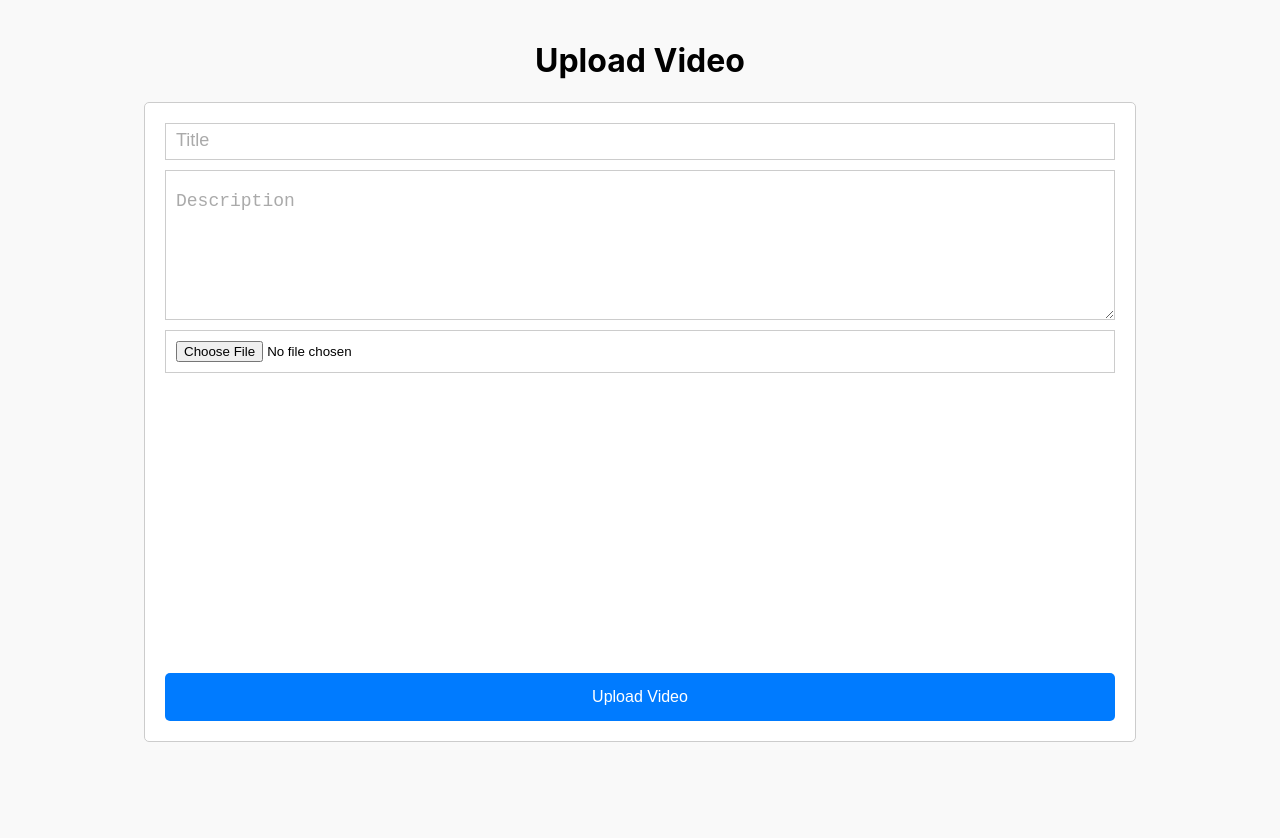
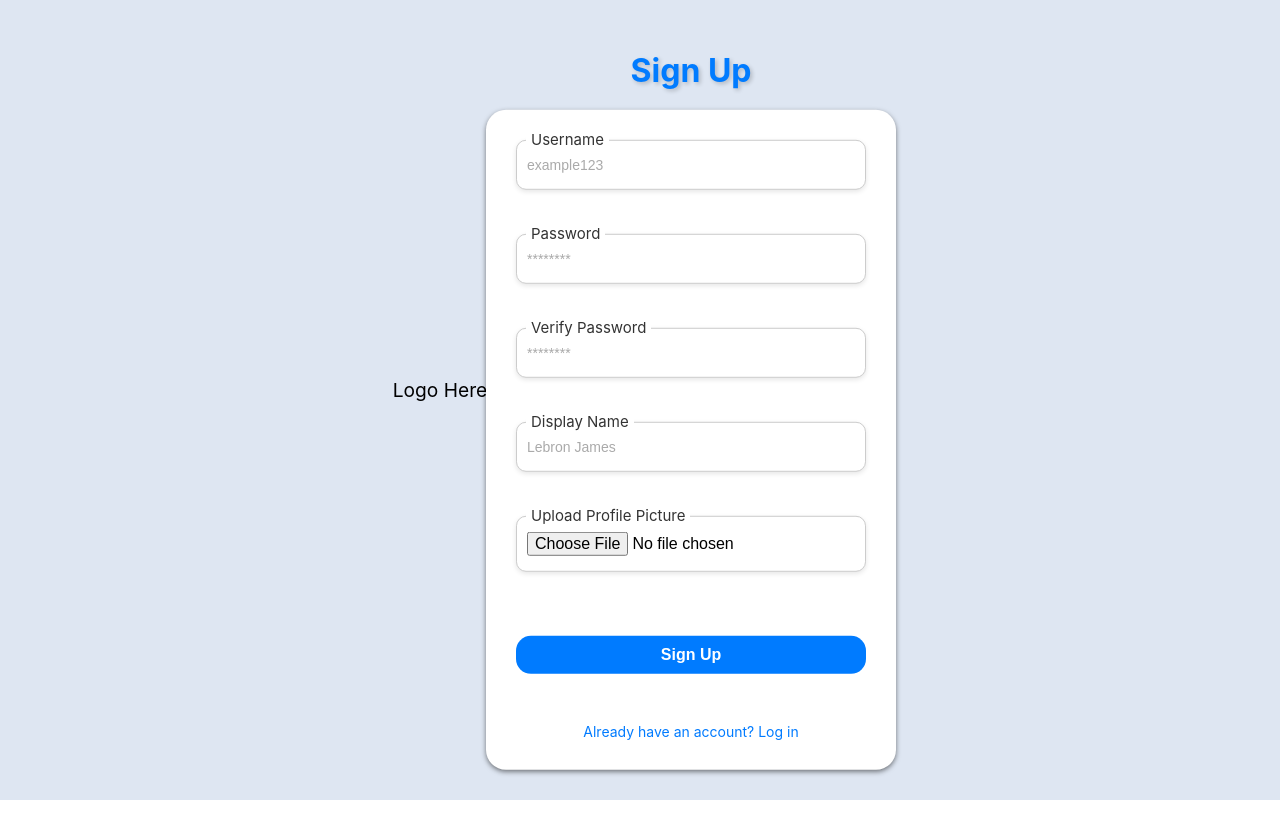
Before and after one commit to maxshabs/project_web, a React (Create React App) app: page /sign-up in a window 1280 px wide. After the commit the page ends 800 px from the top, so only its background shows below. Built offline with nearby package versions, Linux system fonts and the light colour scheme.

Commit message:
working log in and log out and move between pages

```diff
--- a/package.json
+++ b/package.json
@@ -8,6 +8,7 @@
     "@testing-library/user-event": "^13.5.0",
     "react": "^18.3.1",
     "react-dom": "^18.3.1",
+    "react-router-dom": "^6.23.1",
     "react-scripts": "5.0.1",
     "web-vitals": "^2.1.4"
   },
--- a/src/App.js
+++ b/src/App.js
@@ -1,14 +1,14 @@
-import logo from './logo.svg';
+// src/App.js
+import React from 'react';
+import { BrowserRouter as Router } from 'react-router-dom';
 import './App.css';
-import SignUp from './sign_up/SignUp';
-import SignIn from './sign_in/SignIn';
-import UploadVideo from './upload_video/UploadVideo';
+import ManageRoutes from './ManageRoutes';
 
 function App() {
   return (
-    <div className="App">
-        <UploadVideo />
-    </div>
+    <Router>
+      <ManageRoutes />
+    </Router>
   );
 }
 
--- /dev/null
+++ b/src/ManageRoutes.js
@@ -0,0 +1,53 @@
+// src/ManageRoutes.js
+import React, { useState } from 'react';
+import { Route, Routes, Navigate } from 'react-router-dom';
+import SignUp from './sign_up/SignUp';
+import SignIn from './sign_in/SignIn';
+import UploadVideo from './upload_video/UploadVideo';
+import MainPage from './main_page/MainPage';
+import LoggedInHeader from './logged_in_header/LoggedInHeader';
+
+const ManageRoutes = () => {
+  const [users, setUsers] = useState([]);
+  const [loggedInUser, setLoggedInUser] = useState(null);
+
+  const addUser = (newUser) => {
+    setUsers([...users, newUser]);
+  };
+
+  const validateUser = (username, password) => {
+    const user = users.find((user) => user.username === username && user.password === password);
+    if (user) {
+      setLoggedInUser(user);
+    }
+    return user;
+  };
+
+  return (
+    <Routes>
+      <Route path="/sign-up" element={<SignUp addUser={addUser} />} />
+      <Route path="/sign-in" element={<SignIn validateUser={validateUser} />} />
+      <Route
+        path="/main"
+        element={
+          <>
+            <LoggedInHeader displayName={loggedInUser ? loggedInUser.displayName : null} profilePicture={loggedInUser ? loggedInUser.profilePicture : null} />
+            <MainPage />
+          </>
+        }
+      />
+      <Route
+        path="/upload-video"
+        element={
+          <>
+            <LoggedInHeader displayName={loggedInUser ? loggedInUser.displayName : null} profilePicture={loggedInUser ? loggedInUser.profilePicture : null} />
+            <UploadVideo />
+          </>
+        }
+      />
+      <Route path="/" element={<Navigate to="/sign-up" />} />
+    </Routes>
+  );
+};
+
+export default ManageRoutes;
--- /dev/null
+++ b/src/logged_in_header/LoggedInHeader.js
@@ -0,0 +1,17 @@
+// src/logged_in_header/LoggedInHeader.js
+import React from 'react';
+import { Link } from 'react-router-dom';
+import styles from './LoggedInHeader.module.css';
+
+const LoggedInHeader = ({ displayName, profilePicture }) => {
+
+  return (
+    <header className={styles.loggedInHeader}>
+      {profilePicture && <img src={profilePicture} alt="Profile" className={styles.profilePicture} />}
+      {displayName ? <span>Welcome, {displayName}!</span> : <span>Not signed in</span>}
+      <Link to={"/sign-in"} className={styles.signOutButton}>Sign Out</Link>
+    </header>
+  );
+};
+
+export default LoggedInHeader;
--- /dev/null
+++ b/src/logged_in_header/LoggedInHeader.module.css
@@ -0,0 +1,37 @@
+/* src/logged_in_header/loggedInHeader.module.css */
+.loggedInHeader {
+  background-color: #f9f9f9;
+  padding: 10px;
+  text-align: right;
+  font-size: 16px;
+  border-bottom: 1px solid #ccc;
+  display: flex;
+  align-items: center;
+  justify-content: flex-end;
+}
+
+.loggedInHeader span {
+  margin-left: 10px;
+}
+
+.profilePicture {
+  width: 40px;
+  height: 40px;
+  border-radius: 50%;
+  object-fit: cover;
+  margin-right: 10px;
+}
+
+.signOutButton {
+  margin-left: 10px;
+  padding: 5px 10px;
+  background-color: #007bff;
+  color: white;
+  border: none;
+  border-radius: 5px;
+  cursor: pointer;
+}
+
+.signOutButton:hover {
+  background-color: #0056b3;
+}
--- /dev/null
+++ b/src/main_page/MainPage.js
@@ -0,0 +1,16 @@
+// src/main_page/MainPage.js
+import React from 'react';
+import { Link } from 'react-router-dom';
+
+const MainPage = () => {
+  return (
+    <div>
+      <h1>Main Page</h1>
+      <Link to="/sign-in">Sign In</Link>
+      <Link to="/sign-up">Sign Up</Link>
+      <Link to="/upload-video">Upload Video</Link>
+    </div>
+  );
+};
+
+export default MainPage;
--- a/src/sign_in/SignIn.js
+++ b/src/sign_in/SignIn.js
@@ -1,29 +1,46 @@
 // src/sign_in/SignIn.js
-import React from 'react';
+import React, { useState } from 'react';
+import { useNavigate, Link } from 'react-router-dom';
 import styles from './SignIn.module.css';
 import logo from '../assets/lebronsunshine.jpg';
 
-const SignIn = () => {
+const SignIn = ({ validateUser }) => {
+  const navigate = useNavigate();
+  const [username, setUsername] = useState('');
+  const [password, setPassword] = useState('');
+  const [errorMessage, setErrorMessage] = useState('');
+
+  const handleSubmit = (e) => {
+    e.preventDefault();
+    const user = validateUser(username, password);
+    if (user) {
+      navigate('/main');
+    } else {
+      setErrorMessage('Invalid username or password');
+    }
+  };
+
   return (
     <div className={styles.container}>
       <h1 className={styles.title}>VidTube</h1>
       <div className={styles.formWrapper}>
-        <form className={styles.form}>
+        <form className={styles.form} onSubmit={handleSubmit}>
           <img src={logo} alt='logo' className={styles.logo} />
           <div className={styles.inputContainer}>
             <label className={styles.inputLabel} htmlFor="username">Username</label>
-            <input type="text" id="username" name="username" className={styles.input} placeholder="example123" required />
+            <input type="text" id="username" name="username" className={styles.input} placeholder="example123" value={username} onChange={(e) => setUsername(e.target.value)} required />
           </div>
           <div className={styles.inputContainer}>
             <label className={styles.inputLabel} htmlFor="password">Password</label>
-            <input type="password" id="password" name="password" className={styles.input} placeholder="********" required />
+            <input type="password" id="password" name="password" className={styles.input} placeholder="********" value={password} onChange={(e) => setPassword(e.target.value)} required />
           </div>
+          {errorMessage && <div className={styles.errorMessage}>{errorMessage}</div>}
           <button type="submit" className={styles.button}>Sign In</button>
-          <a href="/sign-up" className={styles.link}>Don't have an account? Sign up here.</a>
+          <Link to="/sign-up" className={styles.link}>Don't have an account? Sign up here.</Link>
         </form>
       </div>
     </div>
   );
-}
+};
 
 export default SignIn;
--- a/src/sign_in/SignIn.module.css
+++ b/src/sign_in/SignIn.module.css
@@ -10,9 +10,6 @@
 
 /* Form Wrapper to Position Form */
 .formWrapper {
-    display: flex;
-    flex-direction: column;
-    align-items: center;
     width: 350px; /* Width for 9:16 ratio */
     height: 600px; /* Height for 9:16 ratio */
     padding: 30px; /* Add some padding */
@@ -23,12 +20,11 @@
 
 /* Form */
 .form {
-    display: flex;
-    flex-direction: column;
-    align-items: center;
+    display: flex; /* Flexbox layout */
+    flex-direction: column; /* Stack the flex items vertically */
+    align-items: center; /* Center items horizontally */
     justify-content: space-between; /* Space between items */
-    width: 100%;
-    height: 100%;
+    height: 100%; /* Full height */
 }
 
 /* Logo */
@@ -41,17 +37,14 @@
 .title {
     font-size: 32px; /* Larger font size */
     font-weight: bold; /* Bold text */
-    margin-bottom: 20px; /* Add some margin to the bottom */
-    text-align: center; /* Center the title text */
-    width: 100%; /* Full width */
     color: #007bff; /* Blue color */
     text-shadow: 2px 2px 4px rgba(0, 0, 0, 0.2); /* Add text shadow */
 }
 
 /* Input Container */
 .inputContainer {
-    width: 100%;
-    position: relative;
+    width: 100%; /* Full width */
+    position: relative; /* Position relative for absolute positioning */
     margin-bottom: 15px; /* Reduce margin between inputs */
 }
 
--- a/src/sign_up/SignUp.js
+++ b/src/sign_up/SignUp.js
@@ -1,8 +1,14 @@
 // src/sign_up/SignUp.js
 import React, { useState } from 'react';
 import styles from './SignUp.module.css';
+import { useNavigate, Link } from 'react-router-dom';
 
-const SignUp = () => {
+
+const SignUp = ({ addUser }) => {
+  const navigate = useNavigate();
+  const [username, setUsername] = useState('');
+  const [displayName, setDisplayName] = useState('');
+  const [profilePicture, setProfilePicture] = useState(null);
   const [password, setPassword] = useState('');
   const [verifyPassword, setVerifyPassword] = useState('');
   const [errorMessage, setErrorMessage] = useState('');
@@ -34,11 +40,11 @@ const SignUp = () => {
   const handleSubmit = (e) => {
     e.preventDefault();
     if (errorMessage === '') {
-      // Proceed with form submission
-      console.log('Form submitted');
+      addUser({ username, password, displayName, profilePicture });
+      navigate('/sign-in');
     } else {
       // Prevent form submission
-      console.log('Form contains errors');
+      setErrorMessage('Form contains errors');
     }
   };
 
@@ -50,7 +56,7 @@ const SignUp = () => {
         <form className={styles.form} onSubmit={handleSubmit}>
           <div className={styles.inputContainer}>
             <label className={styles.inputLabel} htmlFor="username">Username</label>
-            <input type="text" id="username" name="username" className={styles.input} placeholder="example123" required />
+            <input type="text" id="username" name="username" className={styles.input} placeholder="example123" value={username} onChange={(e) => setUsername(e.target.value)} required />
           </div>
           <div className={styles.inputContainer}>
             <label className={styles.inputLabel} htmlFor="password">Password</label>
@@ -62,15 +68,15 @@ const SignUp = () => {
           </div>
           <div className={styles.inputContainer}>
             <label className={styles.inputLabel} htmlFor="displayName">Display Name</label>
-            <input type="text" id="displayName" name="displayName" className={styles.input} placeholder="Lebron James" required />
+            <input type="text" id="displayName" name="displayName" className={styles.input} placeholder="Lebron James" value={displayName} onChange={(e) => setDisplayName(e.target.value)} required />
           </div>
           <div className={styles.inputContainer}>
             <label className={styles.inputLabel} htmlFor="profilePicture">Upload Profile Picture</label>
-            <input type="file" id="profilePicture" name="profilePicture" className={styles.input} required />
+            <input type="file" id="profilePicture" name="profilePicture" className={styles.input} onChange={(e) => setProfilePicture(URL.createObjectURL(e.target.files[0]))} required />
           </div>
           {errorMessage && <div className={styles.errorMessage}>{errorMessage}</div>}
           <button type="submit" className={styles.button}>Sign Up</button>
-          <a href="/login" className={styles.link}>Already have an account? Log in</a>
+          <Link to="/sign-in" className={styles.link}>Already have an account? Log in</Link>
         </form>
       </div>
     </div>
```
Also changed, not shown: 1 other file (tests, documents, lock files or other folders).
